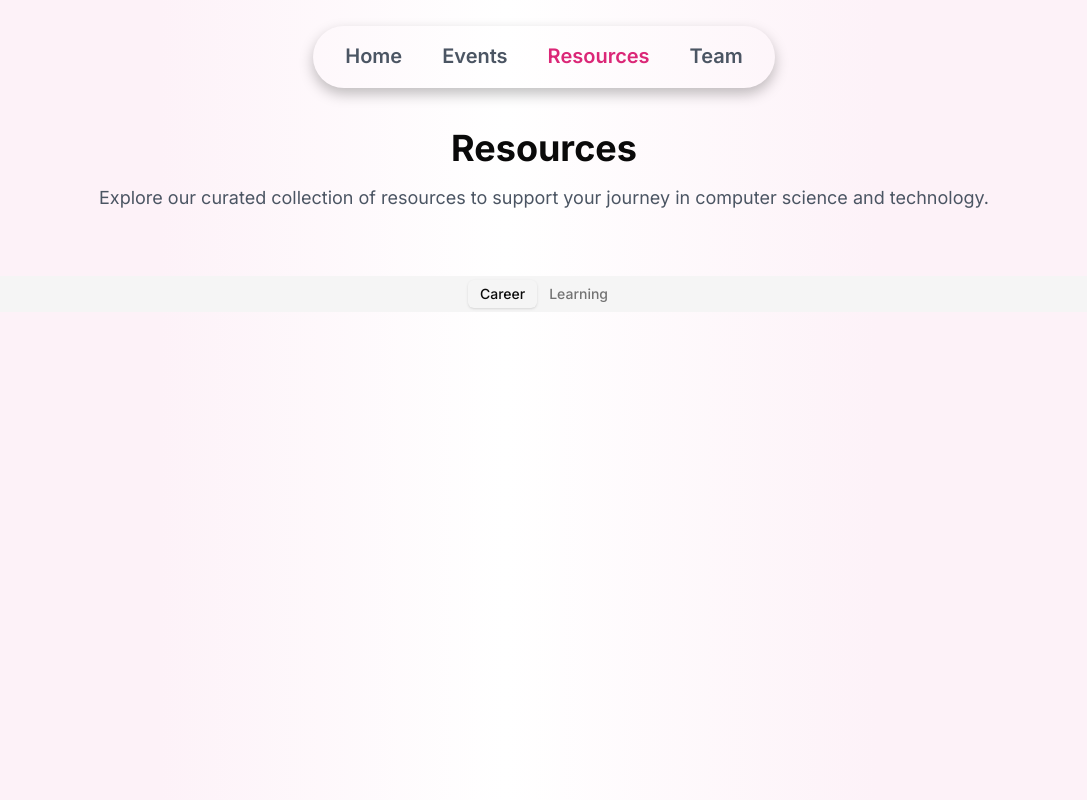
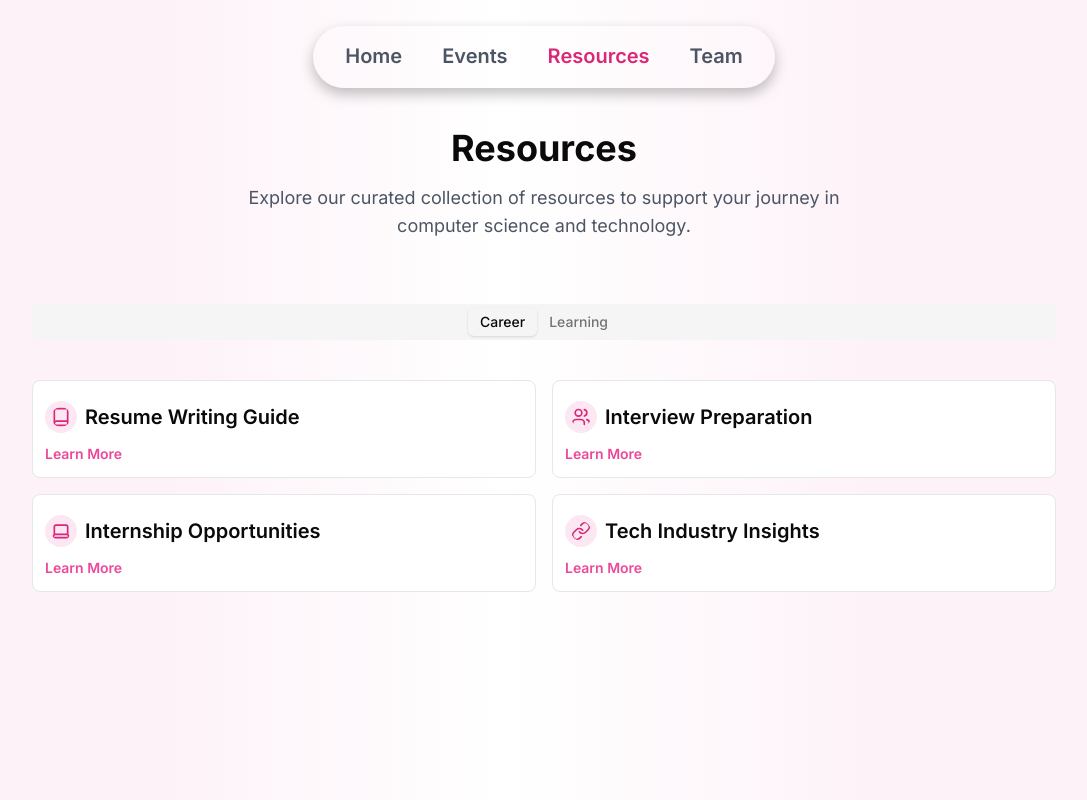
Before and after one commit to ynaloisp/wics-website, a Next.js app: page /resources in a window 1280 px wide. Shown: the top 800 px of the page, without its empty margins (96-1183 px from the left). Built offline with nearby package versions, Linux system fonts and the light colour scheme; no server answers.

Commit message:
added tabs

```diff
--- a/src/app/(root)/resources/page.tsx
+++ b/src/app/(root)/resources/page.tsx
@@ -1,9 +1,10 @@
 import { Tabs, TabsContent, TabsList, TabsTrigger } from "@/components/ui/tabs";
+import { Code, Laptop, Book, Users, Link } from "lucide-react";
 
 export default function Resources() {
   return (
     <div className="font-inter min-h-screen space-y-16">
-      <div className="flex flex-col gap-4 items-center justify-center pt-10">
+      <div className="flex flex-col gap-4 items-center justify-center pt-10 ml-[25%] mr-[25%] text-center">
         <h1 className="text-4xl font-bold">Resources</h1>
         <p className="text-grey text-lg">
           Explore our curated collection of resources to support your journey in
@@ -11,14 +12,108 @@ export default function Resources() {
         </p>
       </div>
 
-      <div className="">
+      <div className="ml-[10%] mr-[10%]">
         <Tabs defaultValue="career" className="">
           <TabsList className="w-full">
             <TabsTrigger value="career">Career</TabsTrigger>
             <TabsTrigger value="learning">Learning</TabsTrigger>
           </TabsList>
-          <TabsContent value="career"></TabsContent>
-          <TabsContent value="learning"></TabsContent>
+          <TabsContent value="learning">
+            <div className="grid grid-cols-2 grid-rows-2 gap-4 font-inter pt-8">
+              <div className="bg-white font-semibold p-3 border border-[#E5E7EB] rounded-lg">
+                <div className="flex items-center gap-2 p-2 justify-start pl-0">
+                  <Code
+                    strokeWidth={2}
+                    className="bg-[#FCE7F3] text-[#DB2777] rounded-full p-1.5 h-8 w-8"
+                  />
+                  <span className="text-xl">Introduction to Programming</span>
+                </div>
+                <a className="text-[#EC4899] text-sm">Learn More</a>
+              </div>
+
+              <div className="bg-white font-semibold p-3 border border-[#E5E7EB] rounded-lg">
+                <div className="flex items-center gap-2 p-2 justify-start pl-0">
+                  <Laptop
+                    strokeWidth={2}
+                    className="bg-[#FCE7F3] text-[#DB2777] rounded-full p-1.5 h-8 w-8"
+                  />
+                  <span className="text-xl">Web Development Fundamentals</span>
+                </div>
+                <a className="text-[#EC4899] text-sm">Learn More</a>
+              </div>
+
+              <div className="bg-white font-semibold p-3 border border-[#E5E7EB] rounded-lg">
+                <div className="flex items-center gap-2 p-2 justify-start pl-0">
+                  <Book
+                    strokeWidth={2}
+                    className="bg-[#FCE7F3] text-[#DB2777] rounded-full p-1.5 h-8 w-8"
+                  />
+                  <span className="text-xl">
+                    Data Structures and Algorithms
+                  </span>
+                </div>
+                <a className="text-[#EC4899] text-sm">Learn More</a>
+              </div>
+
+              <div className="bg-white font-semibold p-3 border border-[#E5E7EB] rounded-lg">
+                <div className="flex items-center gap-2 p-2 justify-start pl-0">
+                  <Book
+                    strokeWidth={2}
+                    className="bg-[#FCE7F3] text-[#DB2777] rounded-full p-1.5 h-8 w-8"
+                  />
+                  <span className="text-xl">Machine Learning Basics</span>
+                </div>
+                <a className="text-[#EC4899] text-sm">Learn More</a>
+              </div>
+            </div>
+          </TabsContent>
+          <TabsContent value="career">
+            <div className="grid grid-cols-2 grid-rows-2 gap-4 font-inter pt-8">
+              <div className="bg-white font-semibold p-3 border border-[#E5E7EB] rounded-lg">
+                <div className="flex items-center gap-2 p-2 justify-start pl-0">
+                  <Book
+                    strokeWidth={2}
+                    className="bg-[#FCE7F3] text-[#DB2777] rounded-full p-1.5 h-8 w-8"
+                  />
+                  <span className="text-xl">Resume Writing Guide</span>
+                </div>
+                <a className="text-[#EC4899] text-sm">Learn More</a>
+              </div>
+
+              <div className="bg-white font-semibold p-3 border border-[#E5E7EB] rounded-lg">
+                <div className="flex items-center gap-2 p-2 justify-start pl-0">
+                  <Users
+                    strokeWidth={2}
+                    className="bg-[#FCE7F3] text-[#DB2777] rounded-full p-1.5 h-8 w-8"
+                  />
+                  <span className="text-xl">Interview Preparation</span>
+                </div>
+                <a className="text-[#EC4899] text-sm">Learn More</a>
+              </div>
+
+              <div className="bg-white font-semibold p-3 border border-[#E5E7EB] rounded-lg">
+                <div className="flex items-center gap-2 p-2 justify-start pl-0">
+                  <Laptop
+                    strokeWidth={2}
+                    className="bg-[#FCE7F3] text-[#DB2777] rounded-full p-1.5 h-8 w-8"
+                  />
+                  <span className="text-xl">Internship Opportunities</span>
+                </div>
+                <a className="text-[#EC4899] text-sm">Learn More</a>
+              </div>
+
+              <div className="bg-white font-semibold p-3 border border-[#E5E7EB] rounded-lg">
+                <div className="flex items-center gap-2 p-2 justify-start pl-0">
+                  <Link
+                    strokeWidth={2}
+                    className="bg-[#FCE7F3] text-[#DB2777] rounded-full p-1.5 h-8 w-8"
+                  />
+                  <span className="text-xl">Tech Industry Insights</span>
+                </div>
+                <a className="text-[#EC4899] text-sm">Learn More</a>
+              </div>
+            </div>
+          </TabsContent>
         </Tabs>
       </div>
     </div>
```
